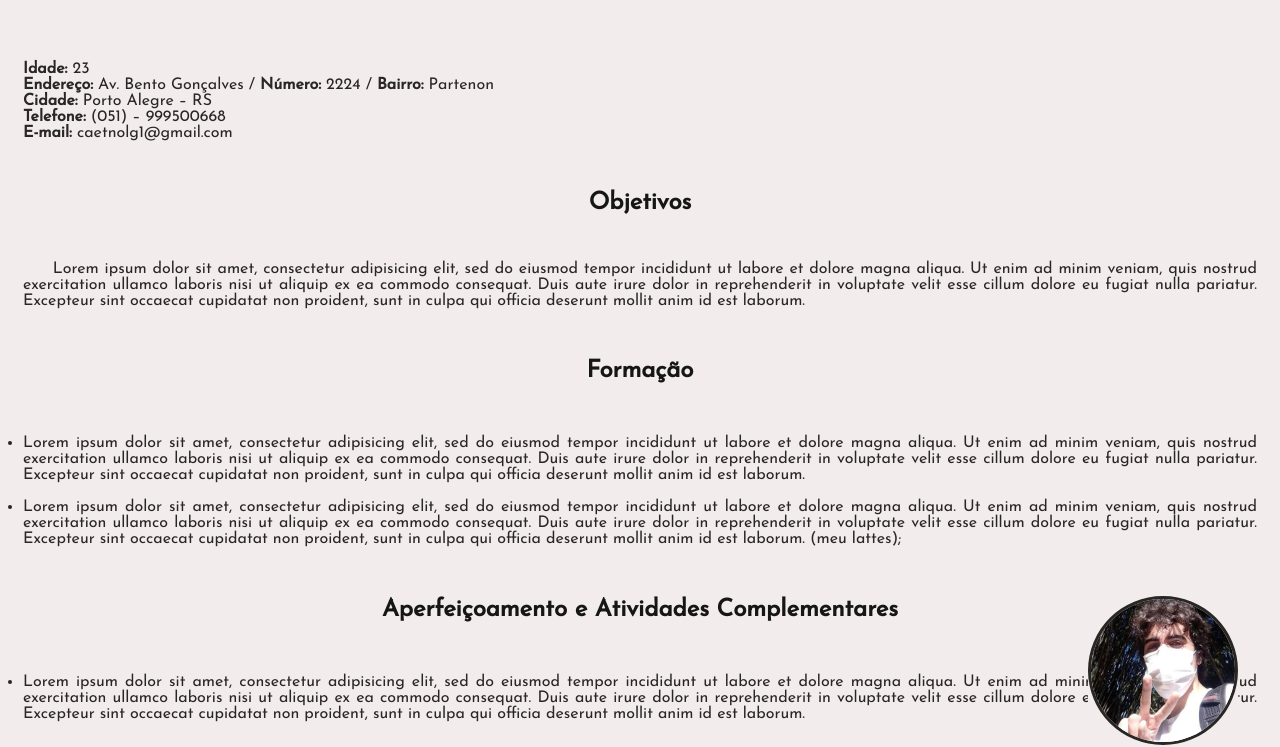
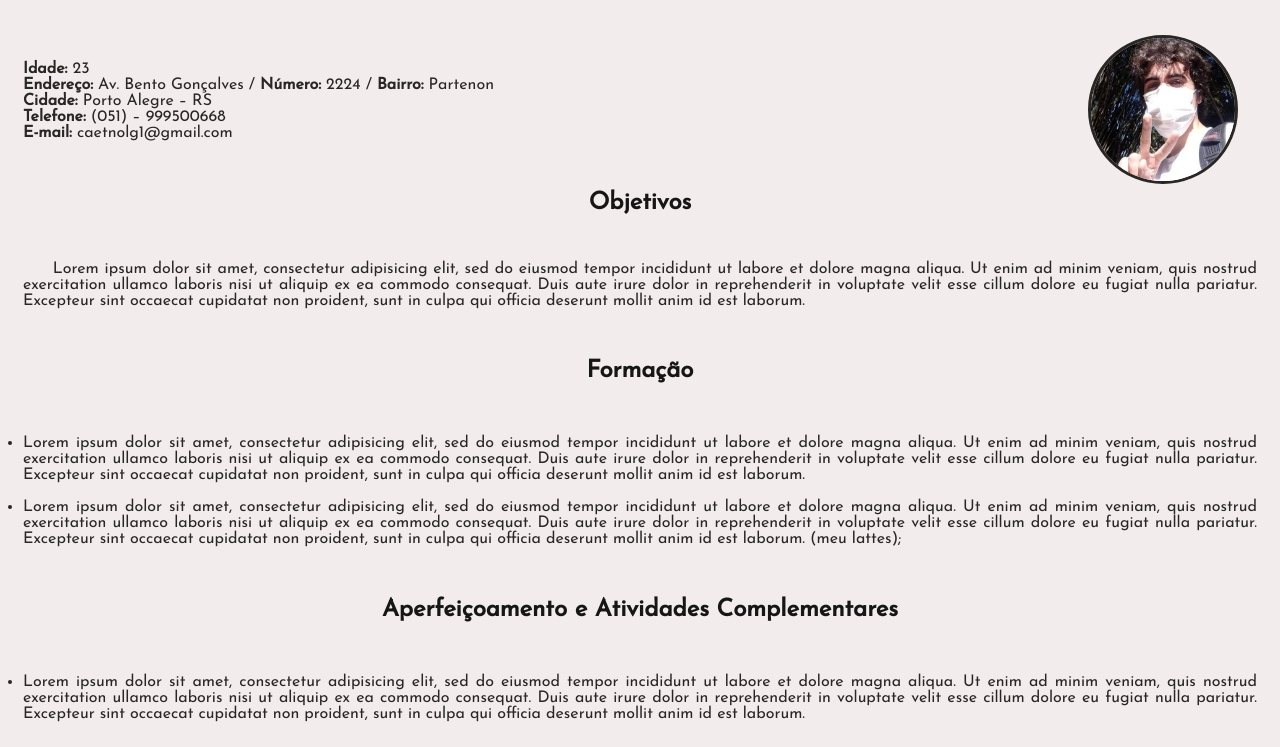
Before and after one commit to Caetanera/sitecurriculo, a plain HTML site: page index.html in a window 1280 px wide. Shown: the part 56-803 px from the top of the page. Drawn offline with Linux system fonts and the light colour scheme.

Commit message:
Update style.css

```diff
--- a/CSS/style.css
+++ b/CSS/style.css
@@ -29,7 +29,6 @@
 .imgposition{
 	display: inline-block;
 	position: absolute;
-	bottom: -5px;
 	left: 85%;
 }
 .links{
```
